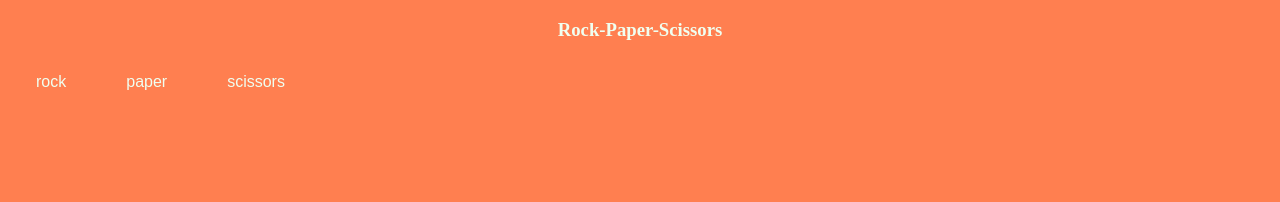
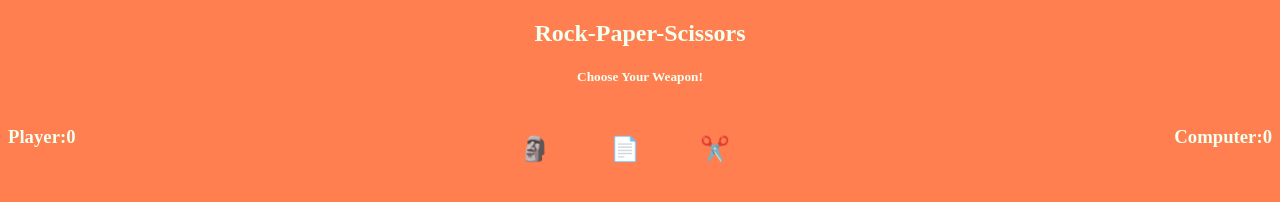
Before and after one commit to r6097/rockpaperscissors, a plain HTML site: page index.html in a window 1280 px wide. Drawn offline with Linux system fonts and the light colour scheme.

Commit message:
changed layout of page, added player and cpu scoreboard(no functionality though), added game text for win/loss/draw, hover animations

```diff
--- a/index.html
+++ b/index.html
@@ -2,15 +2,19 @@
 <html>
     <head>
         <link rel="stylesheet" href="styles.css">
+        <meta charset="UTF-8">
         <title>Rock Paper Scissors</title>
     </head>
-    <script src="scripts.js"></script>
     <body>
-        <h3>Rock-Paper-Scissors</h3>
+        <h2>Rock-Paper-Scissors</h2>
+        <h5 id = "output">Choose Your Weapon!</h5>
+        <h3 class="leftpanel">Player: </h3><h3 class="leftpanel" id="playerScore" ></h3>
+        <h3 class="rightpanel" id="cpuScore"></h3><h3 class="rightpanel">Computer: </h3>
         <div class="buttons">
-            <button class="button" id="rock">rock</button>
-            <button class="button" id="paper">paper</button>
-            <button class="button" id="scissors">scissors</button>
+            <button class="button" id="rock">🗿</button>
+            <button class="button" id="paper">📄</button>
+            <button class="button" id="scissors">✂️</button>
         </div>
+        <script src="scripts.js"></script>
     </body>
 </html>
--- a/scripts.js
+++ b/scripts.js
@@ -1,10 +1,24 @@
+//to keep track of Scores
+let playerScore = 0;
+let cpuScore = 0;
+document.getElementById('playerScore').innerHTML = playerScore;
+document.getElementById('cpuScore').innerHTML = cpuScore;
+function btnSelection(e) {
+  let button = document.querySelector(`button[id="${this.id}"]`);
+  let playerSelection = button.id;
+  let gameText = playRound(playerSelection, computerPlay());
+  document.getElementById('output').innerHTML = gameText;
+}
+// store array of buttons for event listener
+const buttons = Array.from(document.querySelectorAll('.button'));
+buttons.forEach(button => button.addEventListener('click', btnSelection));
 //array to for cpu to choose from randomly
 const selection = ["rock", "paper", "scissors"];
 //simulates computer player to play against user
 function computerPlay(){
-    chooseRand = Math.floor(Math.random()*3) //chooses random number from 0 to 2
+    chooseRand = Math.floor(Math.random()*3); //chooses random number from 0 to 2
     let cpuChoice = selection[chooseRand];
-    return cpuChoice
+    return cpuChoice;
 }
 //the logic to determine who wins the round
 function playRound(playerSelection, computerSelection) {
@@ -49,10 +63,12 @@ function playRound(playerSelection, computerSelection) {
 }
 
 //text for win/lose rounds
-function winnerText(playerSelection, computerSelection){
+function winnerText(playerSelection, computerSelection, playerScore){
+    playerScore++;
     return("You win! "+ playerSelection +" beats " + computerSelection );
 }
-function loserText(playerSelection, computerSelection){
+function loserText(playerSelection, computerSelection, cpuScore){
+    cpuScore++;
     return("You Lose! "+ computerSelection +" beats " + playerSelection );
 }
 
--- a/styles.css
+++ b/styles.css
@@ -1,21 +1,38 @@
 html{
   background-color: coral;
 }
-h3{
+h2{
   color: honeydew;
   display: flex;
   justify-content: center;
 }
-
+h5{
+  color: honeydew;
+  text-align: center;
+}
+h3{
+  color:honeydew;
+}
+.rightpanel{
+    float: right;
+}
+.leftpanel{
+    float: left;
+}
+.buttons{
+  text-align: center;
+}
 .button{
   border: none;
   background-color: inherit;
-  transition: background-color 0.3s;
+  transition: background-color 0.3s, font-size 0.3s, transform 0.6s;
   color: honeydew;
-  padding: 14px 28px;
-  font-size: 16px;
+  padding: 28px 28px;
+  font-size: 24px;
   display: inline-block;
 }
 .button:hover{
   background-color: orangered;
+  font-size: 28px;
+  transform: rotate(360deg);
 }
```
